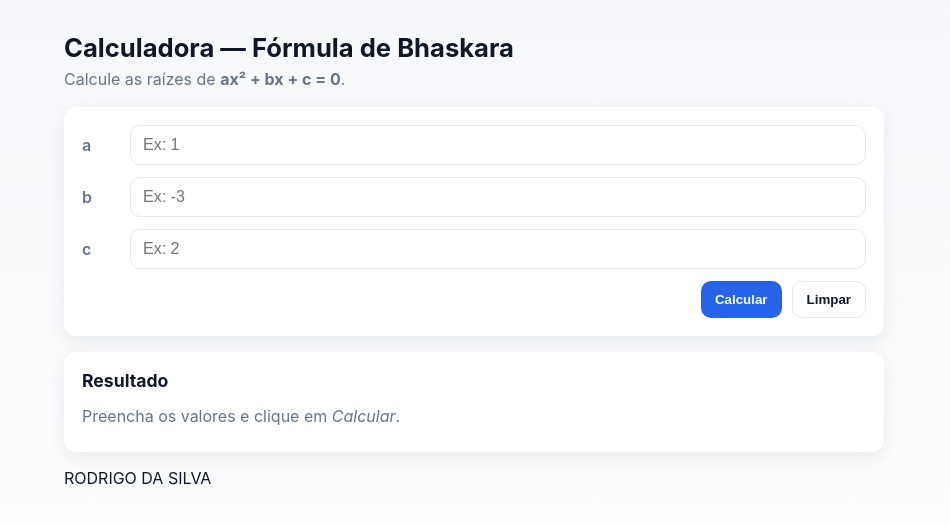
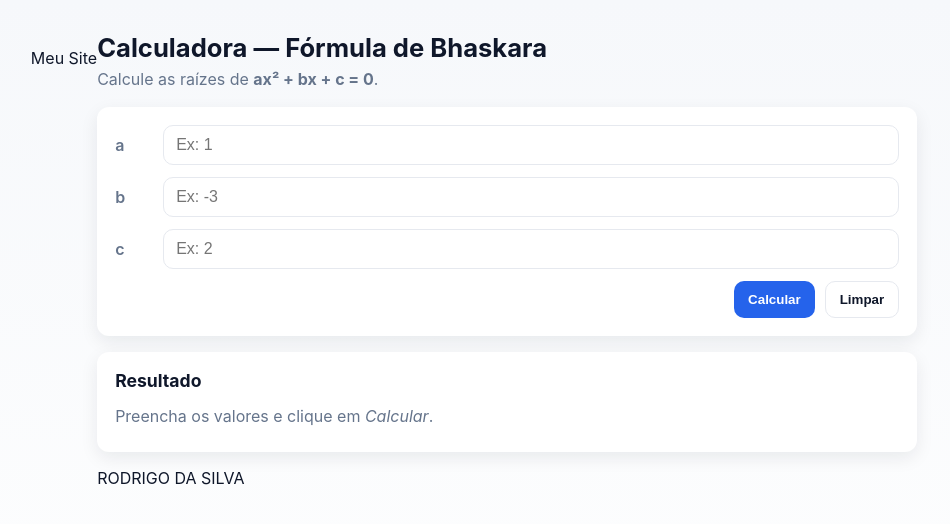
Before and after one commit to RodrigoSilva03/Meu_site, a plain HTML site: page index.html in a window 1280 px wide. Shown: the whole page, without its empty margins (166-1116 px from the left). Drawn offline with Linux system fonts and the light colour scheme.

Commit message:
https://github.com/RodrigoSilva03/Meu_site

```diff
--- a/index.html
+++ b/index.html
@@ -9,6 +9,7 @@
 </head>
 
 <body>
+    <p>Meu Site</p>
     <main class="container">
         <header>
             <h1>Calculadora — Fórmula de Bhaskara</h1>
```
